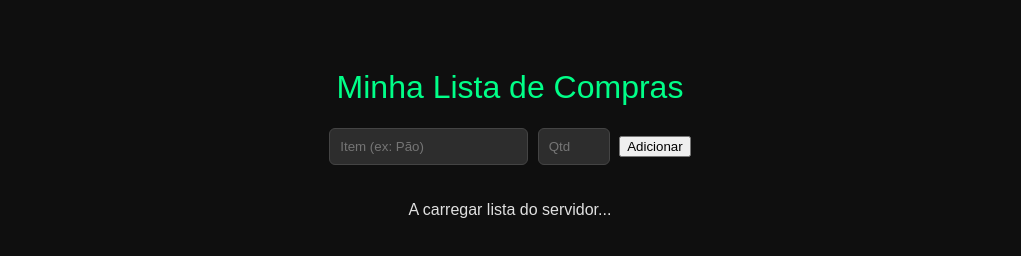
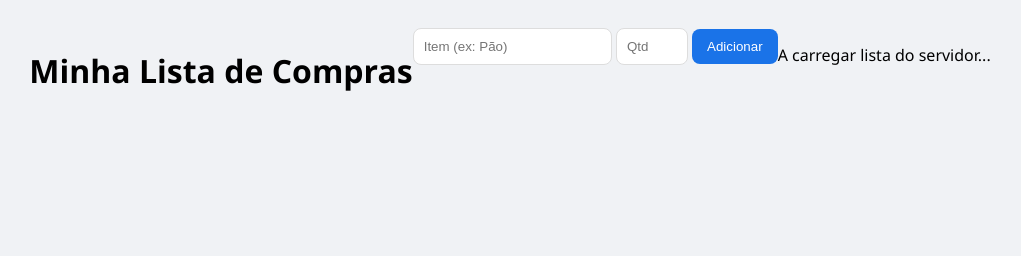
Before and after one commit to ricardofsfernandes/smarthome-project, a website: page frontend/index.html in a window 1280 px wide. Shown: the whole page, without its empty margins (130-1151 px from the left). Drawn offline with Linux system fonts and the light colour scheme; no server answers.

Commit message:
adicionando novos estilos ao layout

```diff
--- a/frontend/assets/css/main.css
+++ b/frontend/assets/css/main.css
@@ -1,38 +1,41 @@
-body { font-family: sans-serif; background: #121212; color: white; padding: 20px; }
-        h1 { color: #00ff88; }
-        .item { background: #1e1e1e; padding: 10px; margin: 5px 0; border-radius: 5px; border-left: 5px solid #00ff88; }
-
-    body {
-        background: #0f0f0f;
-        color: #e0e0e0;
-        display: flex;
-        flex-direction: column;
-        align-items: center;
-        padding: 40px;
-    }
-    .container { width: 100%; max-width: 500px; }
-    h1 { color: #00ff88; text-align: center; font-weight: 300; }
-
-    .form-group {
-        background: #1a1a1a;
-        padding: 20px;
-        border-radius: 12px;
-        margin-bottom: 25px;
-        box-shadow: 0 4px 15px rgba(0,0,0,0.5);
-    }
-    input {
-        background: #2d2d2d; border: 1px solid #444; color: white;
-        padding: 10px; border-radius: 6px; margin-right: 5px;
-    }
-    button.add-btn {
-        background: #00ff88; color: #000; border: none;
-        padding: 10px 20px; border-radius: 6px; cursor: pointer; font-weight: bold;
-    }
-    .item {
-        background: #1a1a1a; padding: 15px; margin: 10px 0;
-        border-radius: 8px; border-left: 4px solid #00ff88;
-        display: flex; justify-content: space-between; align-items: center;
-        transition: transform 0.2s;
-    }
-    .item:hover { transform: scale(1.02); }
-    .del-btn { background: #ff4444; color: white; border: none; padding: 5px 12px; border-radius: 4px; cursor: pointer; }
+body {
+    font-family: 'Segoe UI', Tahoma, Geneva, Verdana, sans-serif;
+    background-color: #f0f2f5;
+    display: flex;
+    justify-content: center;
+    padding: 20px;
+}
+.container {
+    background: white;
+    padding: 2rem;
+    border-radius: 15px;
+    box-shadow: 0 4px 12px rgba(0,0,0,0.1);
+    width: 100%;
+    max-width: 400px;
+}
+h2 { color: #1a73e8; text-align: center; }
+.input-group { display: flex; gap: 10px; margin-bottom: 20px; }
+input {
+    padding: 10px;
+    border: 1px solid #ddd;
+    border-radius: 8px;
+    flex: 1;
+}
+button {
+    background-color: #1a73e8;
+    color: white;
+    border: none;
+    padding: 10px 15px;
+    border-radius: 8px;
+    cursor: pointer;
+    transition: 0.3s;
+}
+button:hover { background-color: #1557b0; }
+.item {
+    display: flex;
+    justify-content: space-between;
+    align-items: center;
+    padding: 12px;
+    border-bottom: 1px solid #eee;
+}
+.del-btn { background-color: #ea4335; padding: 5px 10px; font-size: 12px; }
```
